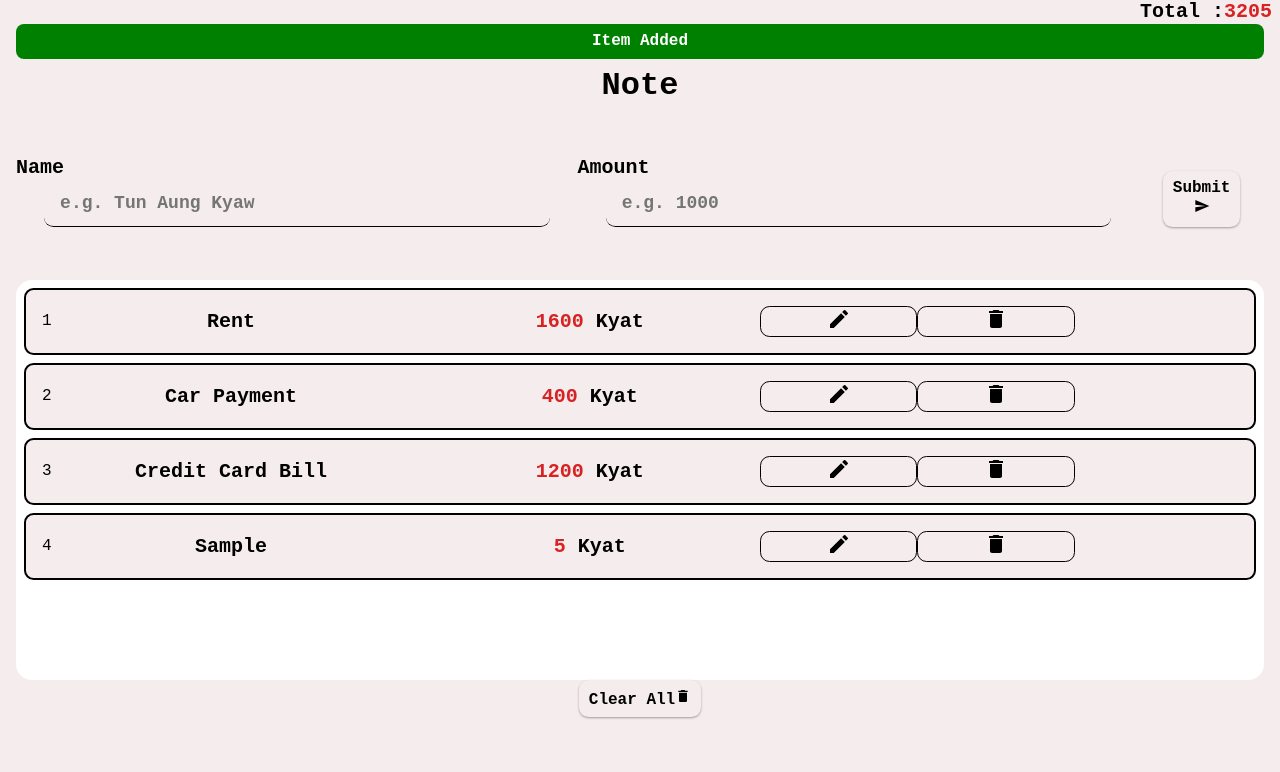
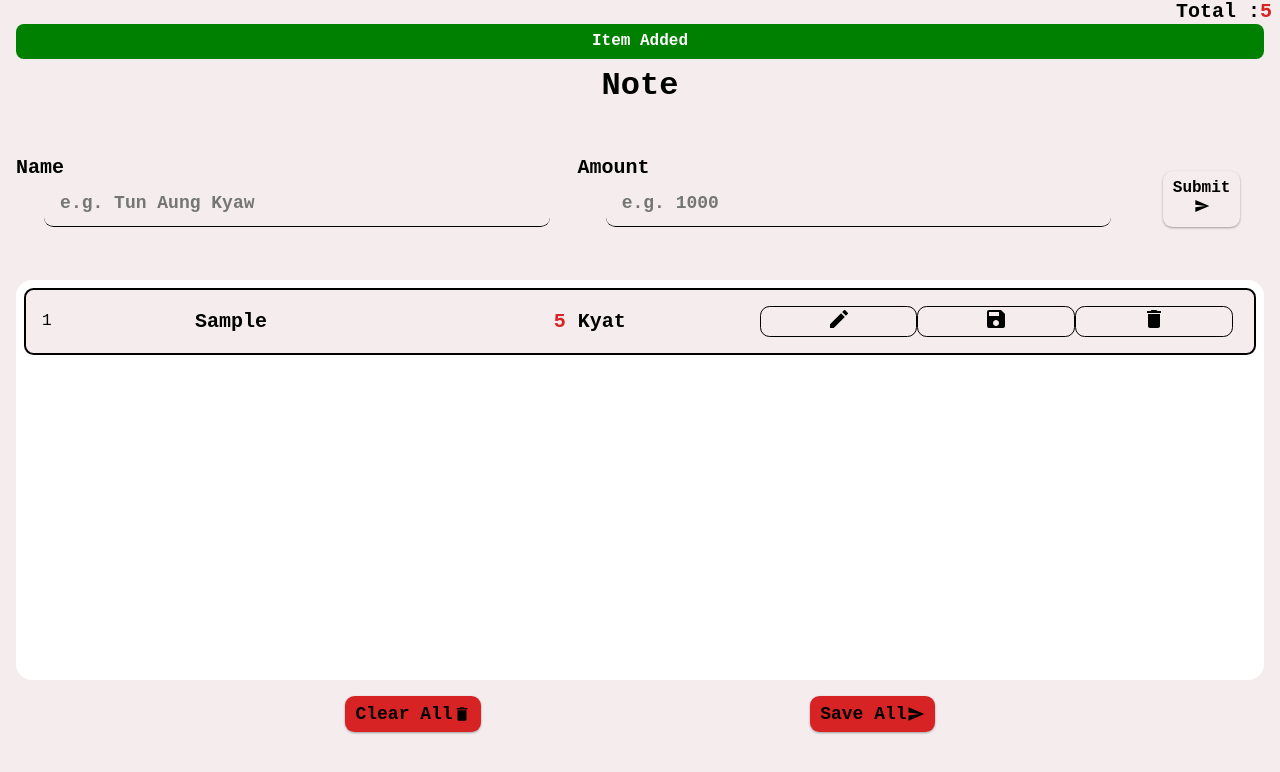
Before and after one commit to mrtunaungkyaw/note, a React (Create React App) app: page / in a window 1280 px wide. Both pictures are taken after typing "Sample", "5" into the empty fields and a click on the button "Submit". Shown: the top 772 px of the page. Built offline with nearby package versions, Linux system fonts and the light colour scheme.

Commit message:
Confirm Box And Json Update

```diff
--- a/src/App.js
+++ b/src/App.js
@@ -1,40 +1,90 @@
 import "./App.css";
 import { NoteForm } from "./component/NoteForm";
-import { useState } from "react";
+import { useEffect, useState } from "react";
 import { AppContext } from "./Helper/Context";
 import { v4 as uuid } from "uuid";
 import { Alert } from "./component/Alert";
+import { ConfirmBox } from "./component/ConfirmBox";
 
-const initialExpenses = [
-    { id: uuid(), name: "rent", amount: 1600 },
-    { id: uuid(), name: "car payment", amount: 400 },
-    { id: uuid(), name: "credit card bill", amount: 1200 },
-];
+const localData = localStorage.getItem("dataList") ? JSON.parse(localStorage.getItem("dataList")) : [];
 
 function App() {
-    const [dataList, setDataList] = useState(initialExpenses);
+    // Main Data
+    const [dataList, setDataList] = useState(localData);
+    // Name Data
     const [name, setName] = useState("");
+    // Amount Data
     const [amount, setAmount] = useState("");
+    // Alert Data
     const [alert, setAlert] = useState({ show: false });
+    // Edit Data
+    const [edit, setEdit] = useState({ show: false });
+    // Confirm Box Data
+    const [confirm, setConfirm] = useState({ show: false });
 
+    // Name Handle
     const handleName = (e) => {
         setName(e.target.value);
     };
 
+    // Amount Handle
     const handleAmount = (e) => {
         setAmount(e.target.value);
     };
 
+    // Alert Handle
     const handleAlert = ({ type, text }) => {
         setAlert({ show: true, type, text });
+        setTimeout(() => {
+            setAlert({ show: false });
+        }, 3000);
+    };
+
+    // Edit Handle
+    const handleEdit = (id) => {
+        const tempEditData = dataList.find((list) => {
+            return list.id === id;
+        });
+        const { name, amount } = tempEditData;
+        setName(name);
+        setAmount(amount);
+        setEdit({ show: true, id });
+    };
+
+    // Delete Handle
+    const handleDelete = (id, name) => {
+        setConfirm({ show: true, id, text: `Are You Sure Delete This Item ("${name}") ` });
+    };
+
+    const handleConfirmCancle = () => {
+        setConfirm({ show: false });
+        handleAlert({ show: true, type: "danger", text: "Cancle Delete" });
+    };
+
+    const handleConfirmOk = () => {
+        const tempDeleteData = dataList.filter((list) => {
+            return list.id !== confirm.id;
+        });
+        setDataList(tempDeleteData);
+        setConfirm({ show: false });
+        handleAlert({ type: "success", text: "Success Delete Item" });
     };
 
     const handleSubmit = (e) => {
         e.preventDefault();
         if (name !== "" && amount > 0) {
-            const tempDataList = { id: uuid(), name, amount };
-            setDataList([...dataList, tempDataList]);
-            handleAlert({ type: "success", text: "Item Added" });
+            if (edit.show) {
+                const tempEditData = dataList.map((list) => {
+                    return list.id === edit.id ? { ...list, name, amount } : list;
+                });
+                setDataList(tempEditData);
+                setEdit({ show: false });
+                handleAlert({ type: "success", text: "Item Edit" });
+            } else {
+                const tempDataList = { id: uuid(), name, amount };
+                setDataList([...dataList, tempDataList]);
+                handleAlert({ type: "success", text: "Item Added" });
+            }
             setName("");
             setAmount("");
         } else {
@@ -42,15 +92,18 @@ function App() {
                 type: "danger",
                 text: "Change Can Be Empty Value And Amount Value Has To Be Bigger Than Zero",
             });
-            setTimeout(() => {
-                setAlert({ show: false });
-            }, 3000);
         }
     };
 
     const handleClearAll = () => {
         setDataList([]);
+        handleAlert({ type: "success", text: "Success Clear All Item" });
     };
+
+    useEffect(() => {
+        console.log("effect");
+        localStorage.setItem("dataList", JSON.stringify(dataList));
+    });
 
     return (
         <div className="App">
@@ -64,11 +117,17 @@ function App() {
                         name,
                         amount,
                         dataList,
+                        edit,
+                        confirm,
                         setName,
                         setAmount,
                         setDataList,
                         handleName,
                         handleAmount,
+                        handleEdit,
+                        handleDelete,
+                        handleConfirmCancle,
+                        handleConfirmOk,
                         handleClearAll,
                         handleSubmit,
                     }}
@@ -76,6 +135,7 @@ function App() {
                     <main className="main-container">
                         <NoteForm />
                     </main>
+                    {confirm.show && <ConfirmBox />}
                 </AppContext.Provider>
                 <div className="total">
                     <h1>
--- a/src/component/NoteForm.js
+++ b/src/component/NoteForm.js
@@ -5,7 +5,8 @@ import { useContext } from "react";
 import { AppContext } from "../Helper/Context";
 
 export const NoteForm = () => {
-    const { name, amount, dataList, handleName, handleAmount, handleSubmit, handleClearAll } = useContext(AppContext);
+    const { name, amount, edit, confirm, dataList, handleName, handleAmount, handleSubmit, handleClearAll } =
+        useContext(AppContext);
 
     return (
         <div>
@@ -33,7 +34,7 @@ export const NoteForm = () => {
                     </div>
                     <div className="btn-group">
                         <button className="btn">
-                            <label className="label label-submit">Submit</label>
+                            <label className="label label-submit">{edit.show ? "Edit" : "Submit"}</label>
                             <MdSend className="btn-icon" />
                         </button>
                     </div>
@@ -43,10 +44,16 @@ export const NoteForm = () => {
                 <NoteList />
             </div>
             {dataList.length > 0 && (
-                <button onClick={handleClearAll} className="btn clear-btn">
-                    Clear All
-                    <MdDelete className="clear-icon" />
-                </button>
+                <div className="clear-save-container">
+                    <button onClick={handleClearAll} className="btn clear-all-btn">
+                        Clear All
+                        <MdDelete className="clear-icon" />
+                    </button>
+                    <button className="btn save-all-btn">
+                        Save All
+                        <MdSend className="clear-icon" />
+                    </button>
+                </div>
             )}
         </div>
     );
--- a/src/component/NoteItem.js
+++ b/src/component/NoteItem.js
@@ -1,17 +1,10 @@
 import React from "react";
 import { useContext } from "react";
-import { MdDelete, MdEdit } from "react-icons/md";
 import { AppContext } from "../Helper/Context";
+import { MdDelete, MdEdit, MdSave } from "react-icons/md";
 
 export const NoteItem = () => {
-    const { dataList, setDataList } = useContext(AppContext);
-
-    const handleDelete = (id) => {
-        const tempDataList = dataList.filter((list) => {
-            return list.id !== id;
-        });
-        setDataList(tempDataList);
-    };
+    const { dataList, handleEdit, handleDelete } = useContext(AppContext);
     return (
         <>
             {dataList.map((list, ind) => {
@@ -29,10 +22,13 @@ export const NoteItem = () => {
                             </div>
                         </div>
                         <div className="icon-container">
-                            <span className="edit-icon">
+                            <span onClick={() => handleEdit(list.id)} className="edit-icon">
                                 <MdEdit className="icon" />
                             </span>
-                            <span onClick={() => handleDelete(list.id)} className="dele-icon">
+                            <span className="save-icon">
+                                <MdSave className="icon" />
+                            </span>
+                            <span onClick={() => handleDelete(list.id, list.name)} className="dele-icon">
                                 <MdDelete className="icon" />
                             </span>
                         </div>
```
